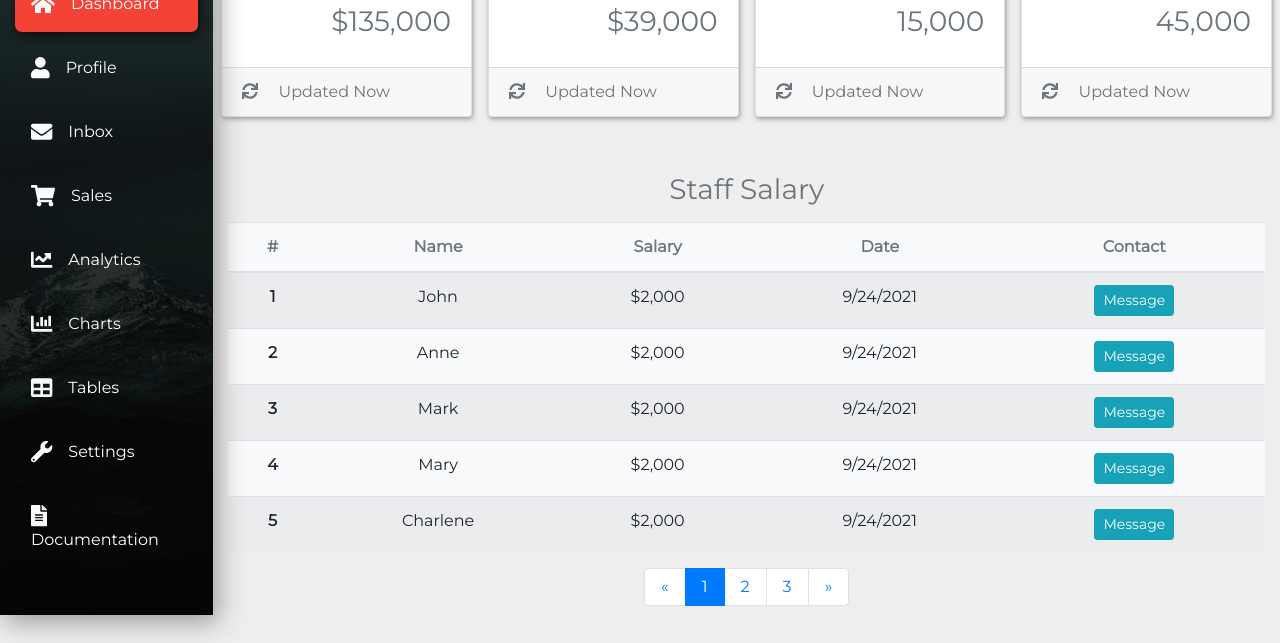
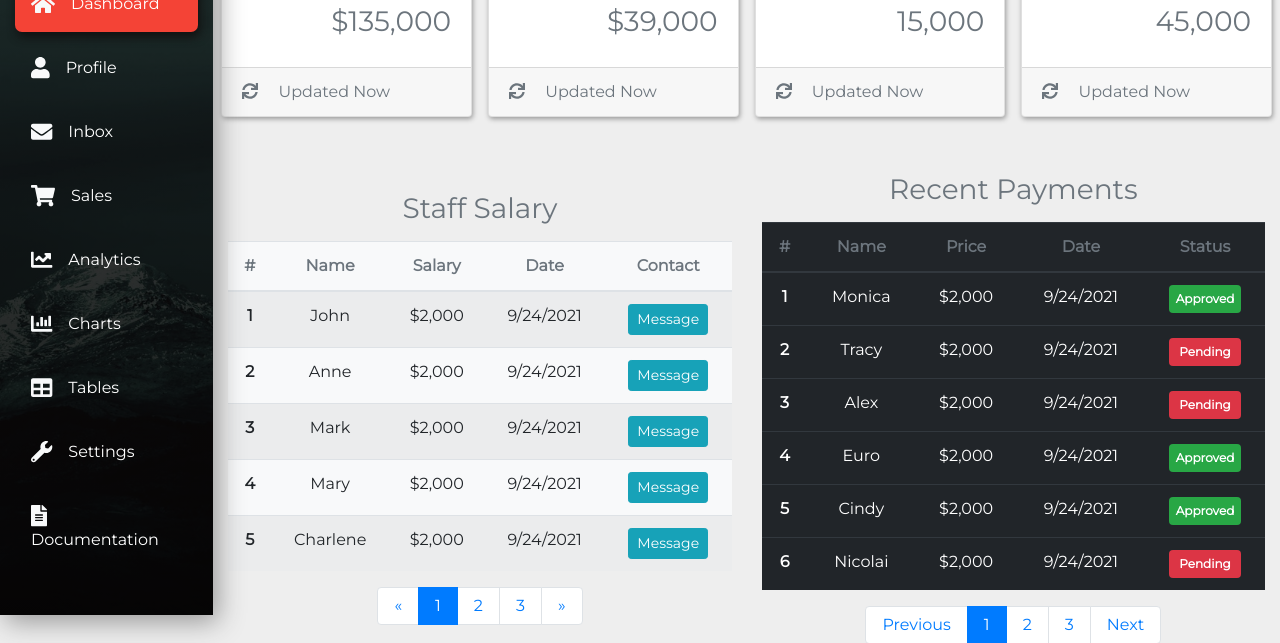
Before and after one commit to scampcoder/Dashboard, a plain HTML site: page index.html in a window 1280 px wide. Shown: the part 185-828 px from the top of the page. Drawn offline with nearby package versions, Linux system fonts and the light colour scheme.

Commit message:
Responsify tables

```diff
--- a/index.html
+++ b/index.html
@@ -178,8 +178,8 @@
       <div class="container-fluid">
         <div class="row mb-5">
           <div class="col-xl-10 col-lg-9 col-md-8 ml-auto">
-            <div class="row">
-              <div class="col-12 mb-4">
+            <div class="row align-items-center">
+              <div class="col-12 mb-4 mb-xl-0 col-xl-6">
                 <h3 class="text-muted text-center mb-3">Staff Salary</h3>
                 <table class="table table-striped bg-light text-center">
                   <thead>
@@ -263,7 +263,7 @@
                 <!--end of pagination-->
 
               </div>
-              <div class="col-12">
+              <div class="col-xl-6 col-12">
                 <h3 class="text-muted text-center mb-3">Recent Payments</h3>
                 <table class="table text-center table-dark table-hover">
                   <thead>
```
